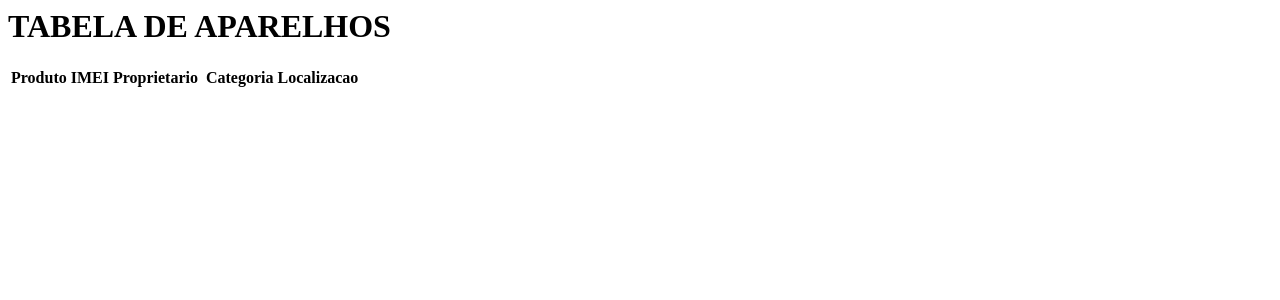
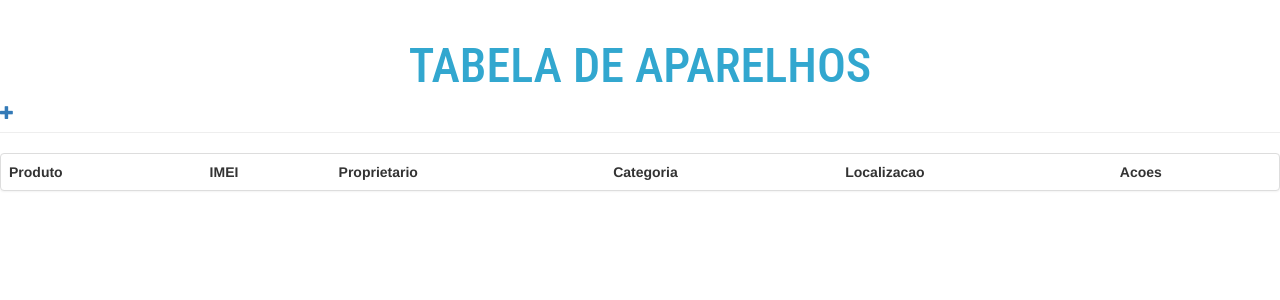
Before and after one commit to avpalmeira/fluxo, a Django app: page / in a window 1280 px wide. Shown: the top 300 px of the page. Run offline with Django 3.2, Linux system fonts and the light colour scheme; data that the repository does not hold is empty; some libraries are stand-ins or nearby versions.

Commit message:
Added functions for adding and deleting device

```diff
--- /dev/null
+++ b/inventory/static/css/inventory.css
@@ -0,0 +1,15 @@
+h1 {
+    color: #32A7CF;
+    text-align: center;
+    font-family: 'Roboto Condensed', sans serif;
+    font-size: 36pt;
+    text-decoration: None;
+.page-header {
+    background-color: #DBDBDB;
+    margin-top: 0;
+    padding: 20px 20px 20px 40px;
+}
+
+body {
+    padding-left: 15px;
+}
--- /dev/null
+++ b/inventory/templates/inventory/base.html
@@ -0,0 +1,22 @@
+<!doctype html>
+{% load staticfiles %}
+<html>
+    <head>
+        <meta charset="character_set">
+        <link rel="stylesheet"
+              href="//maxcdn.bootstrapcdn.com/bootstrap/3.2.0/css/bootstrap.min.css">
+        <link rel="stylesheet"
+              href="//maxcdn.bootstrapcdn.com/bootstrap/3.2.0/css/bootstrap-theme.min.css">
+        <link rel="stylesheet"
+              "https://fonts.googleapis.com/css?family=Roboto+Condensed">
+        <link rel="stylesheet" href="{% static 'css/inventory.css' %}">
+
+        <title>SISTEMA FLUXO</title>
+   </head>
+
+    <body>
+        {% block content %}
+        {% endblock %}
+    </body>
+
+</html>
--- a/inventory/templates/inventory/device_table.html
+++ b/inventory/templates/inventory/device_table.html
@@ -1,25 +1,23 @@
-<html>
-    <head>
-        <title>SISTEMA FLUXO</title>
-        <meta charset="character_set">
-   </head>
-
-    <body>
-
-        <div class="header">
+{% extends 'inventory/base.html' %}
+{% block content %}
+<div class="page-header">
     <h1>TABELA DE APARELHOS</h1>
+    <a href="{% url 'device_new' %}">
+        <span class="glyphicon glyphicon-plus"></span>
+    </a>
 </div>
 
-        <div class="container">
+<div class="panel panel-default">
     <!-- <p>It works</p> -->
 
-            <table>
+    <table class="table">
         <tr>
             <th>Produto</th>
             <th>IMEI</th>
-                    <th>Proprietario<th>
+            <th>Proprietario</th>
             <th>Categoria</th>
             <th>Localizacao</th>
+            <th>Acoes</th>
         </tr>
         {% for device in devices %}
             <tr>
@@ -28,11 +26,13 @@
                 <td>{{ device.owner }}</td>
                 <td>{{ device.category }}</td>
                 <td>{{ device.location }}</td>
+                <td>
+                    <a class="btn btn-default"
+                    href="{% url 'device_delete' pk=device.pk %}">
+                    <span class="glyphicon glyphicon-remove"></span></a>
+                </td>
             </tr>
         {% endfor %}
     </table>
 </div>
-
-    </body>
-
-</html>
+{% endblock %}
--- a/inventory/urls.py
+++ b/inventory/urls.py
@@ -2,5 +2,8 @@ from django.conf.urls import url
 from . import views
 
 urlpatterns = [
-    url(r'^$', views.device_list, name='device_list'),
+    url(r'^$', views.device_table, name='device_table'),
+    url(r'^new/$', views.device_new, name ='device_new'),
+    url(r'^_delete/(?P<pk>\d+)/$', views.device_delete,
+        name='device_delete'),
 ]
--- a/inventory/views.py
+++ b/inventory/views.py
@@ -1,7 +1,24 @@
-from django.shortcuts import render
+from django.shortcuts import render, redirect, get_object_or_404
 from .models import Device
+from .forms import DeviceForm
 
 # Create your views here.
-def device_list(request):
+def device_table(request):
     devices = Device.objects.all()
     return render(request, 'inventory/device_table.html', {'devices': devices})
+
+def device_new(request):
+    if request.method == 'POST':
+        form = DeviceForm(request.POST)
+        if form.is_valid():
+            form.save()
+            return redirect('device_table')
+    else:
+        form = DeviceForm()
+    return render(request, 'inventory/device_new.html', {'form': form})
+
+def device_delete(request, pk):
+    device = get_object_or_404(Device, pk=pk)
+    if device:
+        device.delete()
+    return redirect('device_table')
```
Also changed, not shown: inventory/forms.py (added, +17 -0 lines), inventory/templates/inventory/device_new.html (added, +11 -0 lines). Lines whose indentation alone changed are shown as unchanged.
